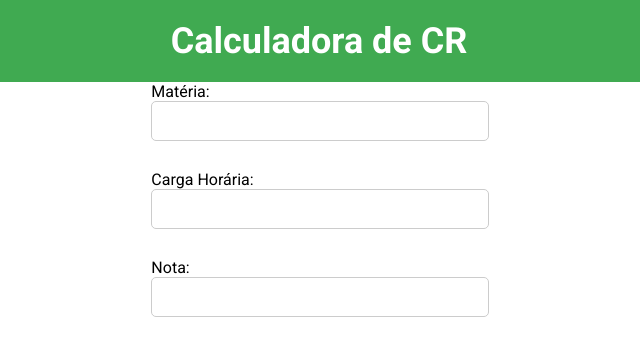
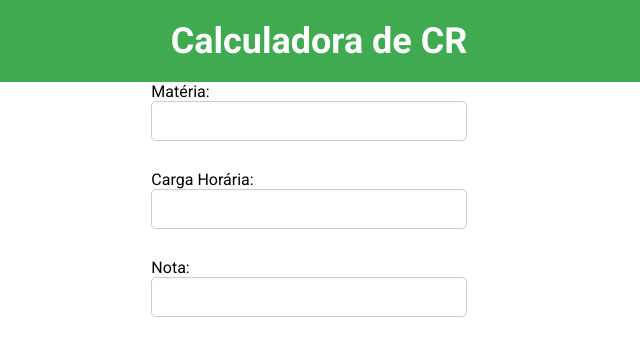
Before and after one commit to arthurscorreia/CR-Calculator, a plain HTML site: page index.html in a window 1280 px wide. Shown: the top 343 px of the page, 321-961 px from the left. Drawn offline with Linux system fonts and the light colour scheme.

```diff
--- a/style.css
+++ b/style.css
@@ -37,6 +37,7 @@ input {
   margin-bottom: 10px;
   border: 1px solid #ccc;
   border-radius: 5px;
+  box-sizing: border-box
 }
 
 .button {
@@ -66,6 +67,7 @@ input {
   margin-top: 20px;
 }
 
+/* Exibição do resultado */
 #resultado {
   font-size: 20px;
   font-weight: bold;
```
